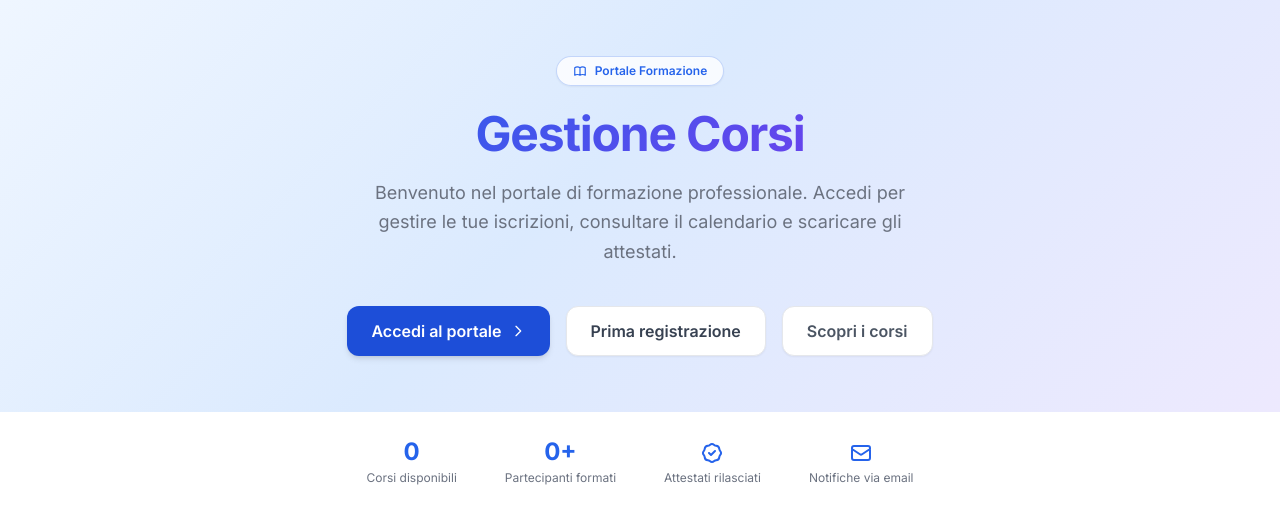
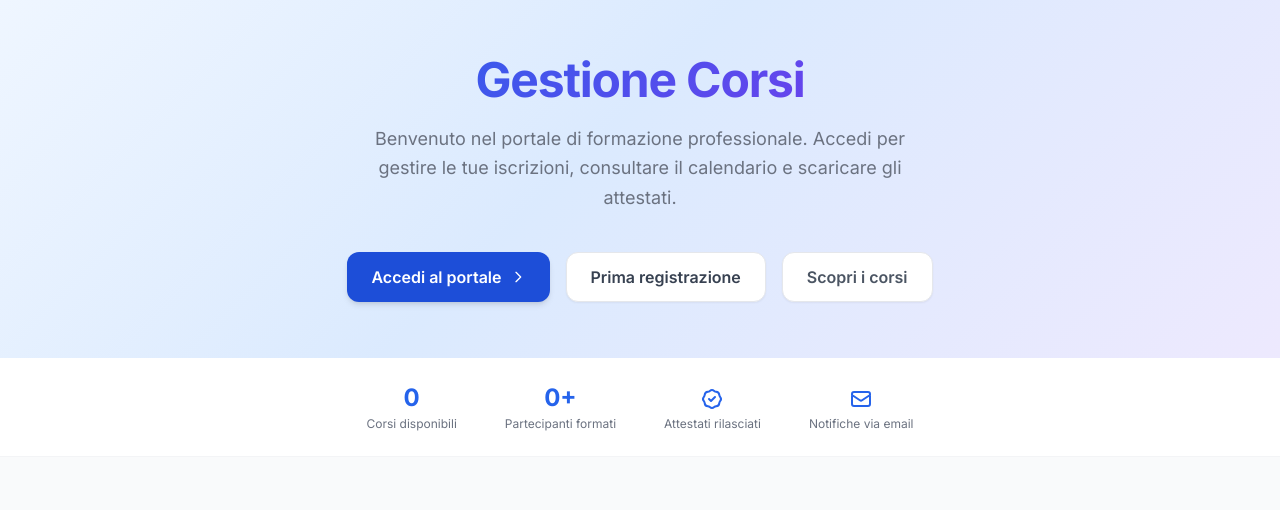
Before and after one commit to ico88/Booking-Course, a Flask app: page / in a window 1280 px wide. Shown: the part 65-575 px from the top of the page. Run offline with Flask 3, Linux system fonts and the light colour scheme; data that the repository does not hold is empty; parts of the project's set-up code (start-up, migrations or seed data) failed here and were passed over; some libraries are stand-ins or nearby versions.

Commit message:
fix: rimuovi badge dall'hero section

```diff
--- a/python_app/app/templates/public/index.html
+++ b/python_app/app/templates/public/index.html
@@ -145,14 +145,7 @@
 <section class="hero-section">
   <div class="max-w-3xl mx-auto px-6 py-14 text-center">
 
-    <div class="hero-badge inline-flex items-center gap-2 text-xs font-semibold px-4 py-1.5 rounded-full mb-6 shadow-sm">
-      <svg class="w-3.5 h-3.5" fill="none" stroke="currentColor" viewBox="0 0 24 24">
-        <path stroke-linecap="round" stroke-linejoin="round" stroke-width="2" d="M12 6.253v13m0-13C10.832 5.477 9.246 5 7.5 5S4.168 5.477 3 6.253v13C4.168 18.477 5.754 18 7.5 18s3.332.477 4.5 1.253m0-13C13.168 5.477 14.754 5 16.5 5c1.747 0 3.332.477 4.5 1.253v13C19.832 18.477 18.247 18 16.5 18c-1.746 0-3.332.477-4.5 1.253"/>
-      </svg>
-      {{ hero_badge }}
-    </div>
-
-    <h1 class="hero-title text-4xl md:text-5xl font-extrabold tracking-tight mb-5 leading-tight">
+<h1 class="hero-title text-4xl md:text-5xl font-extrabold tracking-tight mb-5 leading-tight">
       {{ app_name }}
     </h1>
 
```
